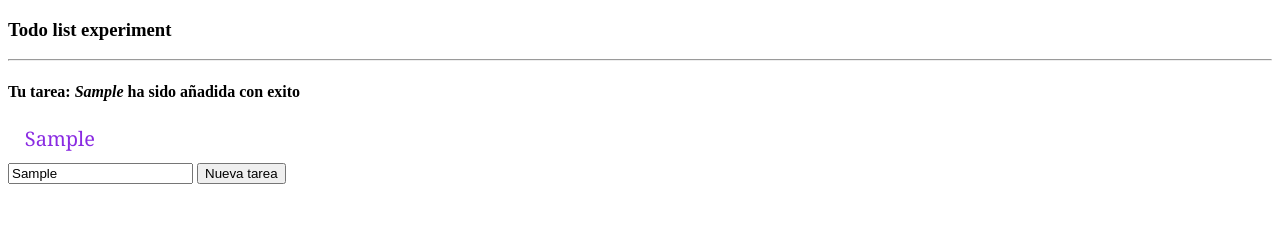
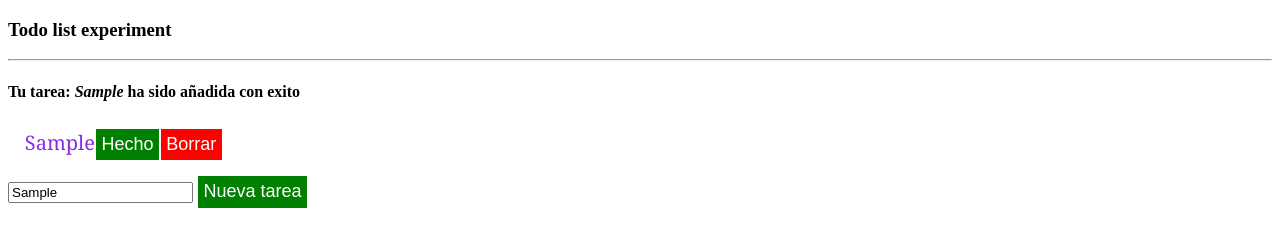
Before and after one commit to annasauciuc/TodoList_To_The_Next_Level, a plain HTML site: page index.html in a window 1280 px wide. Both pictures are taken after typing "Sample" into the empty fields and a click on the button "Nueva tarea". Drawn offline with Linux system fonts and the light colour scheme.

Commit message:
buttons inside LI

```diff
--- a/index.html
+++ b/index.html
@@ -24,7 +24,6 @@
         li {
             padding: 0.2em;
             color: blueviolet;
-            cursor: pointer;
             transition: 0.3s ease-in all;
             font-family: Georgia, 'Times New Roman', Times, serif;
             font-size: 20px;
@@ -48,6 +47,29 @@
         .fadeOut {
             animation: fade 2s linear;
             background: rgb(253, 119, 107);
+        }
+
+        button {
+            background: green;
+            color: white;
+            padding: 0.3em;
+            border: 1px white solid;
+            font-size: 18px;
+            transition: 0.3s ease all;
+        }
+
+        button.check {
+            background: green;
+
+        }
+
+        button.delete {
+            background: red;
+        }
+
+        button:hover {
+            padding: 0.5em;
+            cursor: pointer;
         }
 
         @keyframes fade {
@@ -81,6 +103,7 @@
             <button type="submit">Nueva tarea</button>
         </form>
         <p class="error"></p>
+        <ul id="todolistchecked"></ul>
         <script>
             const form = getID('todoform');
             const todolist = getID('todolist');
@@ -98,19 +121,36 @@
             })
 
             todolist.addEventListener('click', (e) => {
-                if (confirm("¿Estas seguro de querer borrarlo?")) {
-                    e.target.classList.add("fadeOut");
-                    setTimeout(() => {
-                        todolist.removeChild(e.target);
-                    }, 2000);
+
+                if (e.target.className === "delete") {
+                    if (confirm("¿Estas seguro de querer borrarlo?")) {
+                        e.target.parentNode.classList.add("fadeOut");
+                        setTimeout(() => {
+                            todolist.removeChild(e.target.parentNode);
+                        }, 2000);
+                    }
+                } else {
+                    alert("Tarea terminadaaa")
                 }
             })
             function createTodoItem(inputData) {
                 const fragment = document.createDocumentFragment();
                 let li = document.createElement('li');
                 li.innerText = inputData.trim();
+                let checkButton = document.createElement('button');
+                checkButton.innerText = "Hecho";
+                checkButton.classList.add('check');
+                checkButton.setAttribute('title', 'Finalizar la tarea');
+
+                let deleteButton = document.createElement('button');
+                deleteButton.innerText = "Borrar";
+                deleteButton.classList.add('delete');
+                deleteButton.setAttribute('title', 'Borrar la tarea');
+
+                li.appendChild(checkButton);
+                li.appendChild(deleteButton);
                 fragment.appendChild(li);
-                todolist.appendChild(li);
+                todolist.appendChild(fragment);
             }
 
             function validateInput(inputData) {
```
